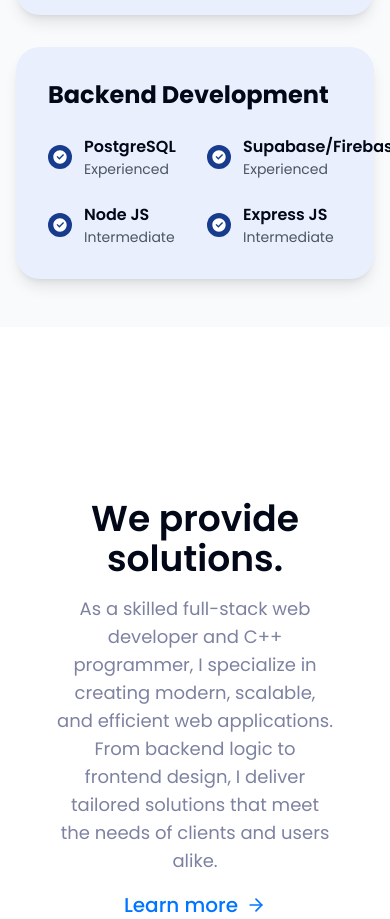
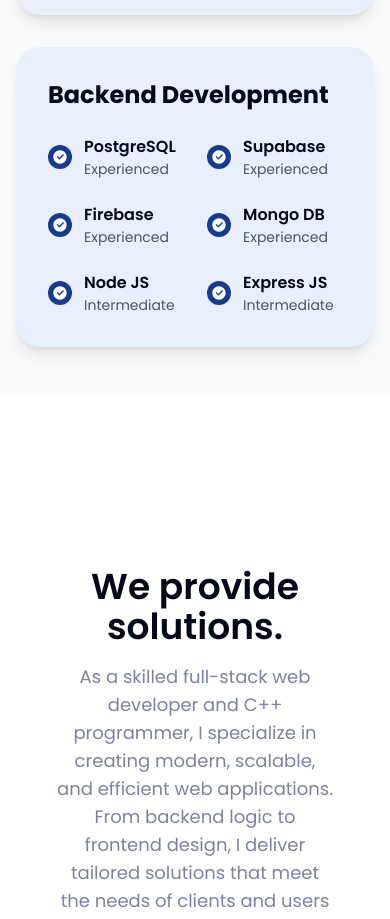
Before and after one commit to MuhammadAsim786786/My-Portfolio, a Next.js app: page / in a window 390 px wide. Shown: the part 4114-5033 px from the top of the page. Built offline with nearby package versions, Linux system fonts and the light colour scheme.

Commit message:
Improved Responsive in Exp

```diff
--- a/app/components/Experience/Experience.tsx
+++ b/app/components/Experience/Experience.tsx
@@ -23,7 +23,9 @@
 
   const backendSkills: Skill[] = [
     { name: "PostgreSQL", level: "Experienced" },
-    { name: "Supabase/Firebase", level: "Experienced" },
+    { name: "Supabase", level: "Experienced" },
+    { name: "Firebase", level: "Experienced" },
+    { name: "Mongo DB", level: "Experienced" },
     { name: "Node JS", level: "Intermediate" },
     { name: "Express JS", level: "Intermediate" },
   ];
```
